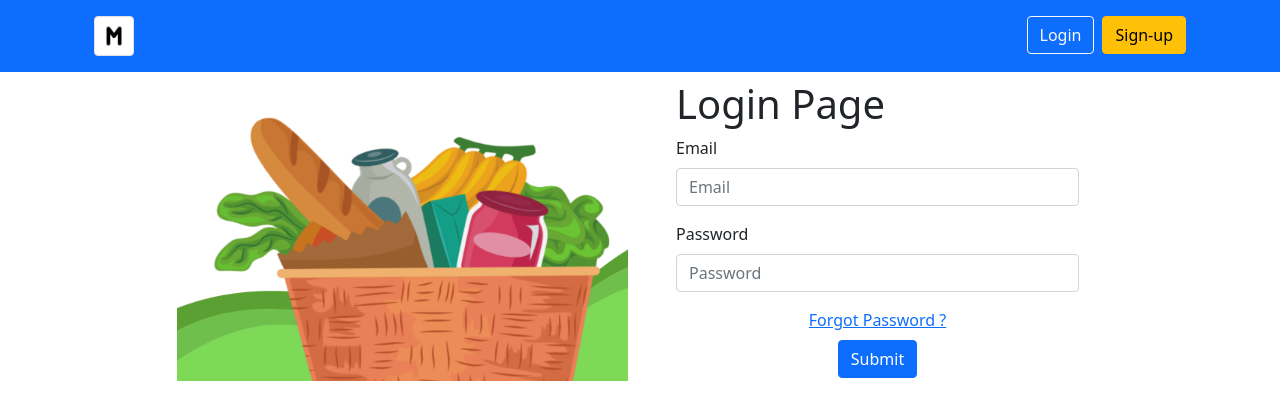
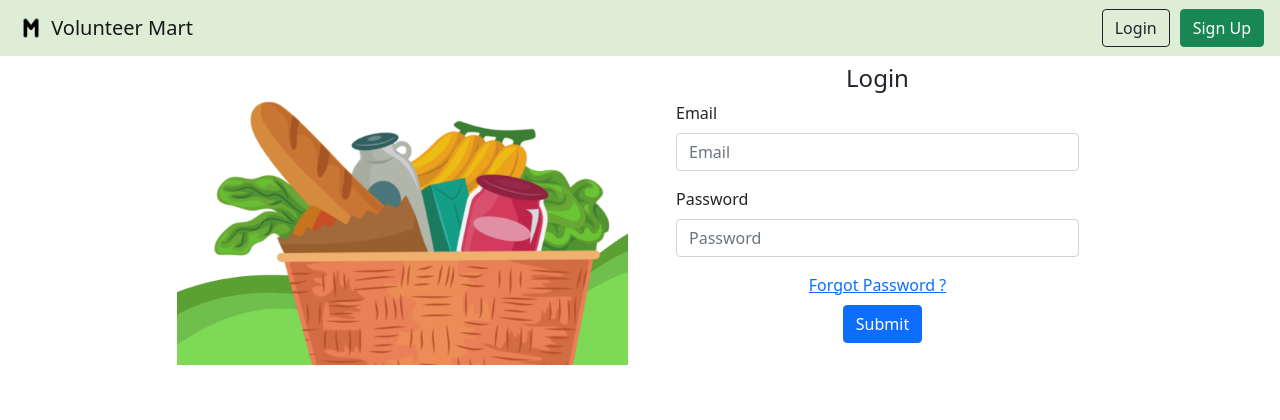
Before and after one commit to smanraj54/Dal_Web_Group10, a React (Create React App) app: page /login in a window 1280 px wide. Shown: the top 420 px of the page. Built offline with nearby package versions, Linux system fonts and the light colour scheme.

Commit message:
header added

```diff
--- a/src/UserManagement/components/Header.js
+++ b/src/UserManagement/components/Header.js
@@ -1,5 +1,7 @@
 import { withRouter } from "react-router";
+import {Navbar, Nav, NavDropdown, Form, FormControl, Button, ButtonGroup, ButtonToolbar} from 'react-bootstrap';
 import Logo from '../../logo.png';
+import "../css/Header.css";
 
 
 
@@ -17,30 +19,30 @@ const Header = (props) => {
       }
 
         return (
-          <header className="p-3  text-white bg-primary">
-            <div className="container">
-              <div className="container d-flex flex-wrap justify-content-center">
-                <a href="#"className="d-flex align-items-center mb-3 mb-lg-0 me-lg-auto text-dark text-decoration-none">
-                  <img
-                    src={Logo}
-                    className="img-thumbnail"
-                    width="40"
-                    height="32"
-                    alt="Logo"
-                  />
-                </a>
-
-                <div className="text-end">
-                  <button type="button" className="btn btn-outline-light me-2" onClick={loginHandler}>
-                    Login
-                  </button>
-                  <button type="button" className="btn btn-warning" onClick={signUpHandler}>
-                    Sign-up
-                  </button>
-                </div>
-              </div>
-            </div>
-          </header>
+        <Navbar className = "color_nav" expand="lg">
+          <Navbar.Brand onClick = {() => {
+            props.history.push("/home");
+            }}>
+              <img
+              alt="Logo"
+              src={Logo}
+              width="30"
+              height="30"
+              className="d-inline-block align-top"/>
+              {' '}Volunteer Mart
+          </Navbar.Brand>
+          <Navbar.Toggle aria-controls="navbarScroll" />
+          <Navbar.Collapse id="navbarScroll">
+            <Nav className="mr-auto my-2 my-lg-0"
+            style={{ maxHeight: '100px' }}
+            navbarScroll>
+            </Nav>
+          </Navbar.Collapse>
+          <ButtonToolbar>
+            <Button className = "btn" variant="outline-dark" onClick={loginHandler}>Login</Button>{' '}
+            <Button variant="success" onClick={signUpHandler}>Sign Up</Button>{' '}
+          </ButtonToolbar>
+          </Navbar>
         );
 }
 
--- a/src/UserManagement/components/UserHeader.js
+++ b/src/UserManagement/components/UserHeader.js
@@ -1,41 +1,69 @@
 import React, {Component} from 'react';
 import Logo from '../../logo.png';
+import "../css/Header.css";
 import { withRouter } from "react-router";
+import {Navbar, Nav, NavDropdown, Form, FormControl, Button} from 'react-bootstrap';
 
 
-class UserHeader extends Component{
-    constructor(props){
-        super(props);
-    }
+const UserHeader = (props) =>{
 
-    render() {
+
         return (
-            <header className="p-3  text-white bg-primary">
-            <div className="container">
-              <div className="container d-flex flex-wrap justify-content-center">
-                <a href="#" className="d-flex align-items-center mb-3 mb-lg-0 me-lg-auto text-dark text-decoration-none">
-                      <img src={Logo} className="img-thumbnail" width="40" height="32" alt="Logo"/>
-                </a>
+          <Navbar className="color_nav" expand="lg">
+          <Navbar.Brand onClick = {() => {
+                                 props.history.push("SignUp");
+                            }}>
+                              <img
+                            alt="Logo"
+                            src={Logo}
+                            width="30"
+                            height="30"
+                            className="d-inline-block align-top"/>
+                            {' '}Volunteer Mart</Navbar.Brand>
+          <Navbar.Toggle aria-controls="navbarScroll" />
+          <Navbar.Collapse id="navbarScroll">
+            <Nav
+              className="mr-auto my-2 my-lg-0"
+              style={{ maxHeight: '100px' }}
+              navbarScroll
+            >
+              <Nav.Link onClick = {() => {
+                                 props.history.push("Home");
+                            }} >Home</Nav.Link>
 
-                <div className="text-end">
-                  <button type="button" className="btn btn-outline-light me-2">Login</button>
-                  <button type="button" className="btn btn-warning">Sign-up</button>
-                </div>
-              </div>
-              <div>
-                <ul className="nav col-12 col-lg-auto me-lg-auto mb-2 justify-content-center mb-md-0">
-                  <li><a href="#" className="nav-link px-2 text-light">Vegetables</a></li>
-                  <li><a href="#" className="nav-link px-2 text-light">Personal Care</a></li>
-                  <li><a href="#" className="nav-link px-2 text-light">Snacks</a></li>
-                  <li><a href="#" className="nav-link px-2 text-light">Dairy Products</a></li>
-                  <li><a href="#" className="nav-link px-2 text-light">Household</a></li>
-                </ul>
-              </div>
-            </div>
-            </header>
+              <Nav.Link onClick = {() => {
+                                 props.history.push("CustomerCare");
+                            }}>Customer Care</Nav.Link>
+              <Nav.Link onClick = {() => {
+                                 props.history.push("Cart");
+                            }}>My Cart</Nav.Link>
+
+              <NavDropdown title="Account" id="navbarScrollingDropdown">
+                <NavDropdown.Item onClick = {() => {
+                                 props.history.push("Delivery");
+                            }}>Delivery</NavDropdown.Item>
+                <NavDropdown.Item onClick = {() => {
+                                 props.history.push("SignUp");
+                            }}>Account Details</NavDropdown.Item>
+                <NavDropdown.Divider />
+                <NavDropdown.Item >Wishlist</NavDropdown.Item>
+              </NavDropdown>
+            </Nav>
+            <Form className="d-flex">
+              <FormControl
+                type="search"
+                placeholder="Search"
+                className="mr-2"
+                aria-label="Search"
+              />
+              <Button variant="outline-success"onClick = {() => {
+                                 props.history.push("Delivery");
+                            }}>Search</Button>
+            </Form>
+          </Navbar.Collapse>
+        </Navbar>
 
         );
-    }
 }
 
 export default withRouter(UserHeader);
--- /dev/null
+++ b/src/UserManagement/css/Footer.css
@@ -0,0 +1,9 @@
+body{
+    min-height: 100vh;
+    display:flex;
+    flex-direction: column;
+}
+.main-footer{
+    background-color: #DEEDD6;
+    margin:auto
+}
--- /dev/null
+++ b/src/UserManagement/css/Header.css
@@ -0,0 +1,6 @@
+.color_nav{
+    background-color: #DEEDD6;
+}
+.btn{
+    margin-left:10px;
+}
--- a/src/UserManagement/pages/ForgotPassword.js
+++ b/src/UserManagement/pages/ForgotPassword.js
@@ -66,7 +66,9 @@ const ForgotPassword = (props) => {
           <div className="col col-lg-5">
             <form onSubmit={emailValidation}>
               <div className="container">
-                <h1>Reset Password</h1>
+                <div className="text-center">
+                  <h4>Reset Password</h4>
+                </div>
                 <div className="form-group">
                   <label>Enter your Email :</label>
                   <input
--- a/src/UserManagement/pages/Login.js
+++ b/src/UserManagement/pages/Login.js
@@ -4,6 +4,7 @@ import { withRouter } from "react-router";
 import Grocery from "../grocery.png";
 import Header from "../components/Header";
 import { NavLink } from "react-router-dom";
+import Footer from "../components/Footer";
 
 const Login = (props) => {
   const [email, setEmail] = useState("");
@@ -79,7 +80,9 @@ const Login = (props) => {
           <div className="col col-lg-5">
             <form onSubmit={loginValidation}>
               <div className="container">
-                <h1>Login Page</h1>
+                <div className="text-center">
+                  <h4>Login</h4>
+                </div>
                 <div className="form-group">
                   <label>Email</label>
                   <input
--- a/src/UserManagement/pages/Question.js
+++ b/src/UserManagement/pages/Question.js
@@ -56,7 +56,9 @@ const Question = (props) => {
           <div className="col col-lg-5">
             <form onSubmit={answerValidation}>
               <div className="container">
-                <h1>Reset Password</h1>
+                <div className="text-center">
+                  <h4>Reset Password</h4>
+                </div>
                 <div className="form-group">
                   <h4>Question : {question} ?</h4>
                 </div>
--- a/src/UserManagement/pages/UpdatePassword.js
+++ b/src/UserManagement/pages/UpdatePassword.js
@@ -74,7 +74,9 @@ const UpdatePassword = (props) => {
             <div className="col col-lg-5">
             <form onSubmit={passwordValidation}>
               <div className="container">
-                <h1>Reset Password</h1>
+                <div className="text-center">
+                  <h4>Reset Password</h4>
+                </div>
                 <div className="mb-3">
                   <label className="form-label">New Password</label>
                   <input
```
Also changed, not shown: src/UserManagement/components/Footer.js (+41 -4 lines).
